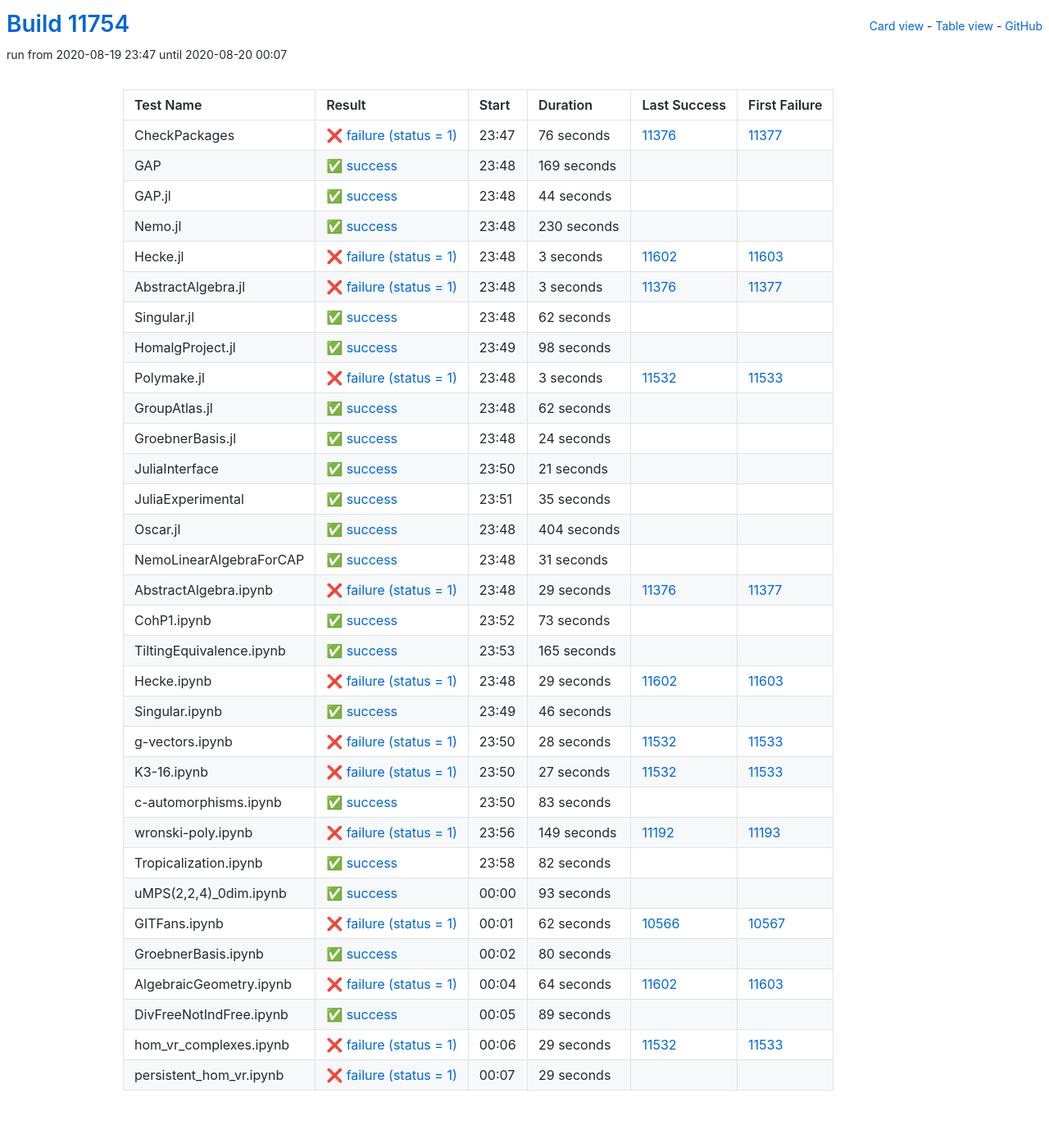
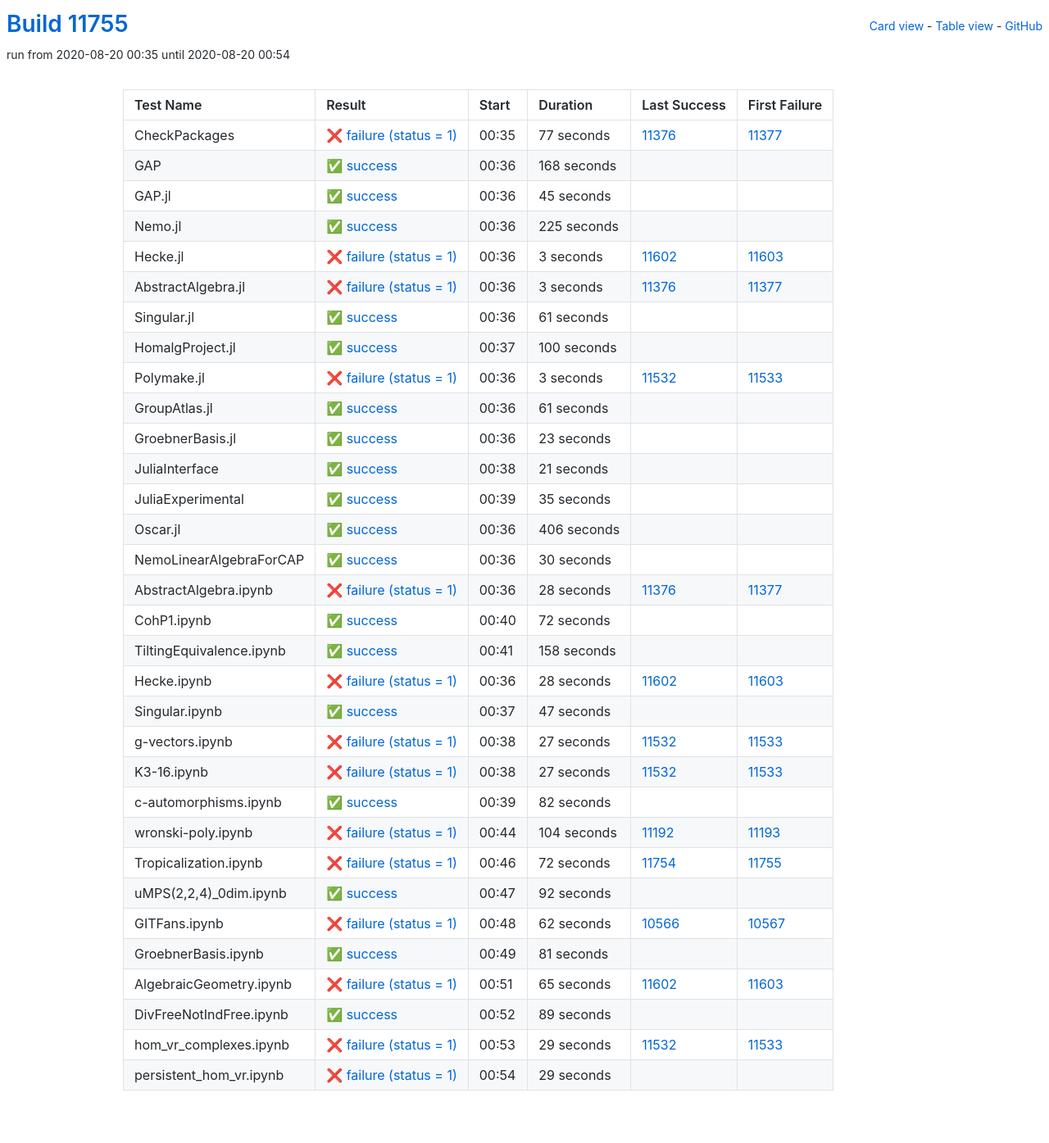
Before and after one commit to oscar-system/oscar-ci-status, a Jekyll site: the page built from table.html, in a window 1280 px wide. Shown: the whole page at 82% size. Built offline with Jekyll 4.4.1, drawn with Linux system fonts in a browser that asks for light colours.

Commit message:
Build #11755

```diff
--- a/_data/ci.yml
+++ b/_data/ci.yml
@@ -1,6 +1,6 @@
 ---
-build: 11754
-build_url: https://oscarci.mathematik.uni-kl.de/job/oscar/11754/
+build: 11755
+build_url: https://oscarci.mathematik.uni-kl.de/job/oscar/11755/
 job: oscar
 organization: oscar-system
 repo: oscar-ci-status
@@ -8,56 +8,56 @@
 tests:
 - name: CheckPackages
   id: checkpackages
-  log: https://oscarci.mathematik.uni-kl.de/job/oscar/11754/artifact/logs/build-11754/CheckPackages.log
-  start: 2020-08-19 23:47
+  log: https://oscarci.mathematik.uni-kl.de/job/oscar/11755/artifact/logs/build-11755/CheckPackages.log
+  start: 2020-08-20 00:35
   success: false
   exitcode: 1
   status: failure
-  duration: 76
+  duration: 77
   last_success: 11376
   last_success_url: https://oscarci.mathematik.uni-kl.de/job/oscar/11376/
   first_failure: 11377
   first_failure_url: https://oscarci.mathematik.uni-kl.de/job/oscar/11377/
 - name: GAP
   id: gap
-  log: https://oscarci.mathematik.uni-kl.de/job/oscar/11754/artifact/logs/build-11754/GAP.log
-  start: 2020-08-19 23:48
+  log: https://oscarci.mathematik.uni-kl.de/job/oscar/11755/artifact/logs/build-11755/GAP.log
+  start: 2020-08-20 00:36
   success: true
   exitcode: 0
   status: success
-  duration: 169
+  duration: 168
   last_success: false
   last_success_url:
   first_failure: false
   first_failure_url:
 - name: GAP.jl
   id: gap-jl
-  log: https://oscarci.mathematik.uni-kl.de/job/oscar/11754/artifact/logs/build-11754/GAP.jl.log
-  start: 2020-08-19 23:48
+  log: https://oscarci.mathematik.uni-kl.de/job/oscar/11755/artifact/logs/build-11755/GAP.jl.log
+  start: 2020-08-20 00:36
   success: true
   exitcode: 0
   status: success
-  duration: 44
+  duration: 45
   last_success: false
   last_success_url:
   first_failure: false
   first_failure_url:
 - name: Nemo.jl
   id: nemo-jl
-  log: https://oscarci.mathematik.uni-kl.de/job/oscar/11754/artifact/logs/build-11754/Nemo.jl.log
-  start: 2020-08-19 23:48
+  log: https://oscarci.mathematik.uni-kl.de/job/oscar/11755/artifact/logs/build-11755/Nemo.jl.log
+  start: 2020-08-20 00:36
   success: true
   exitcode: 0
   status: success
-  duration: 230
+  duration: 225
   last_success: false
   last_success_url:
   first_failure: false
   first_failure_url:
 - name: Hecke.jl
   id: hecke-jl
-  log: https://oscarci.mathematik.uni-kl.de/job/oscar/11754/artifact/logs/build-11754/Hecke.jl.log
-  start: 2020-08-19 23:48
+  log: https://oscarci.mathematik.uni-kl.de/job/oscar/11755/artifact/logs/build-11755/Hecke.jl.log
+  start: 2020-08-20 00:36
   success: false
   exitcode: 1
   status: failure
@@ -68,8 +68,8 @@
   first_failure_url: https://oscarci.mathematik.uni-kl.de/job/oscar/11603/
 - name: AbstractAlgebra.jl
   id: abstractalgebra-jl
-  log: https://oscarci.mathematik.uni-kl.de/job/oscar/11754/artifact/logs/build-11754/AbstractAlgebra.jl.log
-  start: 2020-08-19 23:48
+  log: https://oscarci.mathematik.uni-kl.de/job/oscar/11755/artifact/logs/build-11755/AbstractAlgebra.jl.log
+  start: 2020-08-20 00:36
   success: false
   exitcode: 1
   status: failure
@@ -80,32 +80,32 @@
   first_failure_url: https://oscarci.mathematik.uni-kl.de/job/oscar/11377/
 - name: Singular.jl
   id: singular-jl
-  log: https://oscarci.mathematik.uni-kl.de/job/oscar/11754/artifact/logs/build-11754/Singular.jl.log
-  start: 2020-08-19 23:48
+  log: https://oscarci.mathematik.uni-kl.de/job/oscar/11755/artifact/logs/build-11755/Singular.jl.log
+  start: 2020-08-20 00:36
   success: true
   exitcode: 0
   status: success
-  duration: 62
+  duration: 61
   last_success: false
   last_success_url:
   first_failure: false
   first_failure_url:
 - name: HomalgProject.jl
   id: homalgproject-jl
-  log: https://oscarci.mathematik.uni-kl.de/job/oscar/11754/artifact/logs/build-11754/HomalgProject.jl.log
-  start: 2020-08-19 23:49
+  log: https://oscarci.mathematik.uni-kl.de/job/oscar/11755/artifact/logs/build-11755/HomalgProject.jl.log
+  start: 2020-08-20 00:37
   success: true
   exitcode: 0
   status: success
-  duration: 98
+  duration: 100
   last_success: false
   last_success_url:
   first_failure: false
   first_failure_url:
 - name: Polymake.jl
   id: polymake-jl
-  log: https://oscarci.mathematik.uni-kl.de/job/oscar/11754/artifact/logs/build-11754/Polymake.jl.log
-  start: 2020-08-19 23:48
+  log: https://oscarci.mathematik.uni-kl.de/job/oscar/11755/artifact/logs/build-11755/Polymake.jl.log
+  start: 2020-08-20 00:36
   success: false
   exitcode: 1
   status: failure
@@ -116,32 +116,32 @@
   first_failure_url: https://oscarci.mathematik.uni-kl.de/job/oscar/11533/
 - name: GroupAtlas.jl
   id: groupatlas-jl
-  log: https://oscarci.mathematik.uni-kl.de/job/oscar/11754/artifact/logs/build-11754/GroupAtlas.jl.log
-  start: 2020-08-19 23:48
+  log: https://oscarci.mathematik.uni-kl.de/job/oscar/11755/artifact/logs/build-11755/GroupAtlas.jl.log
+  start: 2020-08-20 00:36
   success: true
   exitcode: 0
   status: success
-  duration: 62
+  duration: 61
   last_success: false
   last_success_url:
   first_failure: false
   first_failure_url:
 - name: GroebnerBasis.jl
   id: groebnerbasis-jl
-  log: https://oscarci.mathematik.uni-kl.de/job/oscar/11754/artifact/logs/build-11754/GroebnerBasis.jl.log
-  start: 2020-08-19 23:48
+  log: https://oscarci.mathematik.uni-kl.de/job/oscar/11755/artifact/logs/build-11755/GroebnerBasis.jl.log
+  start: 2020-08-20 00:36
   success: true
   exitcode: 0
   status: success
-  duration: 24
+  duration: 23
   last_success: false
   last_success_url:
   first_failure: false
   first_failure_url:
 - name: JuliaInterface
   id: juliainterface
-  log: https://oscarci.mathematik.uni-kl.de/job/oscar/11754/artifact/logs/build-11754/JuliaInterface.log
-  start: 2020-08-19 23:50
+  log: https://oscarci.mathematik.uni-kl.de/job/oscar/11755/artifact/logs/build-11755/JuliaInterface.log
+  start: 2020-08-20 00:38
   success: true
   exitcode: 0
   status: success
@@ -152,8 +152,8 @@
   first_failure_url:
 - name: JuliaExperimental
   id: juliaexperimental
-  log: https://oscarci.mathematik.uni-kl.de/job/oscar/11754/artifact/logs/build-11754/JuliaExperimental.log
-  start: 2020-08-19 23:51
+  log: https://oscarci.mathematik.uni-kl.de/job/oscar/11755/artifact/logs/build-11755/JuliaExperimental.log
+  start: 2020-08-20 00:39
   success: true
   exitcode: 0
   status: success
@@ -164,104 +164,104 @@
   first_failure_url:
 - name: Oscar.jl
   id: oscar-jl
-  log: https://oscarci.mathematik.uni-kl.de/job/oscar/11754/artifact/logs/build-11754/Oscar.jl.log
-  start: 2020-08-19 23:48
+  log: https://oscarci.mathematik.uni-kl.de/job/oscar/11755/artifact/logs/build-11755/Oscar.jl.log
+  start: 2020-08-20 00:36
   success: true
   exitcode: 0
   status: success
-  duration: 404
+  duration: 406
   last_success: false
   last_success_url:
   first_failure: false
   first_failure_url:
 - name: NemoLinearAlgebraForCAP
   id: nemolinearalgebraforcap
-  log: https://oscarci.mathematik.uni-kl.de/job/oscar/11754/artifact/logs/build-11754/NemoLinearAlgebraForCAP.log
-  start: 2020-08-19 23:48
+  log: https://oscarci.mathematik.uni-kl.de/job/oscar/11755/artifact/logs/build-11755/NemoLinearAlgebraForCAP.log
+  start: 2020-08-20 00:36
   success: true
   exitcode: 0
   status: success
-  duration: 31
+  duration: 30
   last_success: false
   last_success_url:
   first_failure: false
   first_failure_url:
 - name: AbstractAlgebra.ipynb
   id: abstractalgebra-ipynb
-  log: https://oscarci.mathematik.uni-kl.de/job/oscar/11754/artifact/logs/build-11754/AbstractAlgebra.ipynb.log
-  start: 2020-08-19 23:48
+  log: https://oscarci.mathematik.uni-kl.de/job/oscar/11755/artifact/logs/build-11755/AbstractAlgebra.ipynb.log
+  start: 2020-08-20 00:36
   success: false
   exitcode: 1
   status: failure
-  duration: 29
+  duration: 28
   last_success: 11376
   last_success_url: https://oscarci.mathematik.uni-kl.de/job/oscar/11376/
   first_failure: 11377
   first_failure_url: https://oscarci.mathematik.uni-kl.de/job/oscar/11377/
 - name: CohP1.ipynb
   id: cohp1-ipynb
-  log: https://oscarci.mathematik.uni-kl.de/job/oscar/11754/artifact/logs/build-11754/CohP1.ipynb.log
-  start: 2020-08-19 23:52
+  log: https://oscarci.mathematik.uni-kl.de/job/oscar/11755/artifact/logs/build-11755/CohP1.ipynb.log
+  start: 2020-08-20 00:40
   success: true
   exitcode: 0
   status: success
-  duration: 73
+  duration: 72
   last_success: false
   last_success_url:
   first_failure: false
   first_failure_url:
 - name: TiltingEquivalence.ipynb
   id: tiltingequivalence-ipynb
-  log: https://oscarci.mathematik.uni-kl.de/job/oscar/11754/artifact/logs/build-11754/TiltingEquivalence.ipynb.log
-  start: 2020-08-19 23:53
+  log: https://oscarci.mathematik.uni-kl.de/job/oscar/11755/artifact/logs/build-11755/TiltingEquivalence.ipynb.log
+  start: 2020-08-20 00:41
   success: true
   exitcode: 0
   status: success
-  duration: 165
+  duration: 158
   last_success: false
   last_success_url:
   first_failure: false
   first_failure_url:
 - name: Hecke.ipynb
   id: hecke-ipynb
-  log: https://oscarci.mathematik.uni-kl.de/job/oscar/11754/artifact/logs/build-11754/Hecke.ipynb.log
-  start: 2020-08-19 23:48
+  log: https://oscarci.mathematik.uni-kl.de/job/oscar/11755/artifact/logs/build-11755/Hecke.ipynb.log
+  start: 2020-08-20 00:36
   success: false
   exitcode: 1
   status: failure
-  duration: 29
+  duration: 28
   last_success: 11602
   last_success_url: https://oscarci.mathematik.uni-kl.de/job/oscar/11602/
   first_failure: 11603
   first_failure_url: https://oscarci.mathematik.uni-kl.de/job/oscar/11603/
 - name: Singular.ipynb
   id: singular-ipynb
-  log: https://oscarci.mathematik.uni-kl.de/job/oscar/11754/artifact/logs/build-11754/Singular.ipynb.log
-  start: 2020-08-19 23:49
+  log: https://oscarci.mathematik.uni-kl.de/job/oscar/11755/artifact/logs/build-11755/Singular.ipynb.log
+  start: 2020-08-20 00:37
   success: true
   exitcode: 0
   status: success
-  duration: 46
+  duration: 47
   last_success: false
   last_success_url:
   first_failure: false
   first_failure_url:
 - name: g-vectors.ipynb
   id: g-vectors-ipynb
-  log: https://oscarci.mathematik.uni-kl.de/job/oscar/11754/artifact/logs/build-11754/g-vectors.ipynb.log
-  start: 2020-08-19 23:50
+  log: https://oscarci.mathematik.uni-kl.de/job/oscar/11755/artifact/logs/build-11755/g-vectors.ipynb.log
+  start: 2020-08-20 00:38
   success: false
   exitcode: 1
   status: failure
-  duration: 28
+  duration: 27
   last_success: 11532
   last_success_url: https://oscarci.mathematik.uni-kl.de/job/oscar/11532/
   first_failure: 11533
   first_failure_url: https://oscarci.mathematik.uni-kl.de/job/oscar/11533/
 - name: K3-16.ipynb
   id: k3-16-ipynb
-  log: https://oscarci.mathematik.uni-kl.de/job/oscar/11754/artifact/logs/build-11754/K3-16.ipynb.log
-  start: 2020-08-19 23:50
+  log: https://oscarci.mathematik.uni-kl.de/job/oscar/11755/artifact/logs/build-11755/K3-16.ipynb.log
+  start: 2020-08-20 00:38
   success: false
   exitcode: 1
   status: failure
@@ -272,32 +272,8 @@
   first_failure_url: https://oscarci.mathematik.uni-kl.de/job/oscar/11533/
 - name: c-automorphisms.ipynb
   id: c-automorphisms-ipynb
-  log: https://oscarci.mathematik.uni-kl.de/job/oscar/11754/artifact/logs/build-11754/c-automorphisms.ipynb.log
-  start: 2020-08-19 23:50
-  success: true
-  exitcode: 0
-  status: success
-  duration: 83
-  last_success: false
-  last_success_url:
-  first_failure: false
-  first_failure_url:
-- name: wronski-poly.ipynb
-  id: wronski-poly-ipynb
-  log: https://oscarci.mathematik.uni-kl.de/job/oscar/11754/artifact/logs/build-11754/wronski-poly.ipynb.log
-  start: 2020-08-19 23:56
-  success: false
-  exitcode: 1
-  status: failure
-  duration: 149
-  last_success: 11192
-  last_success_url: https://oscarci.mathematik.uni-kl.de/job/oscar/11192/
-  first_failure: 11193
-  first_failure_url: https://oscarci.mathematik.uni-kl.de/job/oscar/11193/
-- name: Tropicalization.ipynb
-  id: tropicalization-ipynb
-  log: https://oscarci.mathematik.uni-kl.de/job/oscar/11754/artifact/logs/build-11754/Tropicalization.ipynb.log
-  start: 2020-08-19 23:58
+  log: https://oscarci.mathematik.uni-kl.de/job/oscar/11755/artifact/logs/build-11755/c-automorphisms.ipynb.log
+  start: 2020-08-20 00:39
   success: true
   exitcode: 0
   status: success
@@ -306,22 +282,46 @@
   last_success_url:
   first_failure: false
   first_failure_url:
+- name: wronski-poly.ipynb
+  id: wronski-poly-ipynb
+  log: https://oscarci.mathematik.uni-kl.de/job/oscar/11755/artifact/logs/build-11755/wronski-poly.ipynb.log
+  start: 2020-08-20 00:44
+  success: false
+  exitcode: 1
+  status: failure
+  duration: 104
+  last_success: 11192
+  last_success_url: https://oscarci.mathematik.uni-kl.de/job/oscar/11192/
+  first_failure: 11193
+  first_failure_url: https://oscarci.mathematik.uni-kl.de/job/oscar/11193/
+- name: Tropicalization.ipynb
+  id: tropicalization-ipynb
+  log: https://oscarci.mathematik.uni-kl.de/job/oscar/11755/artifact/logs/build-11755/Tropicalization.ipynb.log
+  start: 2020-08-20 00:46
+  success: false
+  exitcode: 1
+  status: failure
+  duration: 72
+  last_success: 11754
+  last_success_url: https://oscarci.mathematik.uni-kl.de/job/oscar/11754/
+  first_failure: 11755
+  first_failure_url: https://oscarci.mathematik.uni-kl.de/job/oscar/11755/
 - name: uMPS(2,2,4)_0dim.ipynb
   id: umps-2-2-4-0dim-ipynb
-  log: https://oscarci.mathematik.uni-kl.de/job/oscar/11754/artifact/logs/build-11754/uMPS-2-2-4-_0dim.ipynb.log
-  start: 2020-08-20 00:00
+  log: https://oscarci.mathematik.uni-kl.de/job/oscar/11755/artifact/logs/build-11755/uMPS-2-2-4-_0dim.ipynb.log
+  start: 2020-08-20 00:47
   success: true
   exitcode: 0
   status: success
-  duration: 93
+  duration: 92
   last_success: false
   last_success_url:
   first_failure: false
   first_failure_url:
 - name: GITFans.ipynb
   id: gitfans-ipynb
-  log: https://oscarci.mathematik.uni-kl.de/job/oscar/11754/artifact/logs/build-11754/GITFans.ipynb.log
-  start: 2020-08-20 00:01
+  log: https://oscarci.mathematik.uni-kl.de/job/oscar/11755/artifact/logs/build-11755/GITFans.ipynb.log
+  start: 2020-08-20 00:48
   success: false
   exitcode: 1
   status: failure
@@ -332,32 +332,32 @@
   first_failure_url: https://oscarci.mathematik.uni-kl.de/job/oscar/10567/
 - name: GroebnerBasis.ipynb
   id: groebnerbasis-ipynb
-  log: https://oscarci.mathematik.uni-kl.de/job/oscar/11754/artifact/logs/build-11754/GroebnerBasis.ipynb.log
-  start: 2020-08-20 00:02
+  log: https://oscarci.mathematik.uni-kl.de/job/oscar/11755/artifact/logs/build-11755/GroebnerBasis.ipynb.log
+  start: 2020-08-20 00:49
   success: true
   exitcode: 0
   status: success
-  duration: 80
+  duration: 81
   last_success: false
   last_success_url:
   first_failure: false
   first_failure_url:
 - name: AlgebraicGeometry.ipynb
   id: algebraicgeometry-ipynb
-  log: https://oscarci.mathematik.uni-kl.de/job/oscar/11754/artifact/logs/build-11754/AlgebraicGeometry.ipynb.log
-  start: 2020-08-20 00:04
+  log: https://oscarci.mathematik.uni-kl.de/job/oscar/11755/artifact/logs/build-11755/AlgebraicGeometry.ipynb.log
+  start: 2020-08-20 00:51
   success: false
   exitcode: 1
   status: failure
-  duration: 64
+  duration: 65
   last_success: 11602
   last_success_url: https://oscarci.mathematik.uni-kl.de/job/oscar/11602/
   first_failure: 11603
   first_failure_url: https://oscarci.mathematik.uni-kl.de/job/oscar/11603/
 - name: DivFreeNotIndFree.ipynb
   id: divfreenotindfree-ipynb
-  log: https://oscarci.mathematik.uni-kl.de/job/oscar/11754/artifact/logs/build-11754/DivFreeNotIndFree.ipynb.log
-  start: 2020-08-20 00:05
+  log: https://oscarci.mathematik.uni-kl.de/job/oscar/11755/artifact/logs/build-11755/DivFreeNotIndFree.ipynb.log
+  start: 2020-08-20 00:52
   success: true
   exitcode: 0
   status: success
@@ -368,8 +368,8 @@
   first_failure_url:
 - name: hom_vr_complexes.ipynb
   id: hom-vr-complexes-ipynb
-  log: https://oscarci.mathematik.uni-kl.de/job/oscar/11754/artifact/logs/build-11754/hom_vr_complexes.ipynb.log
-  start: 2020-08-20 00:06
+  log: https://oscarci.mathematik.uni-kl.de/job/oscar/11755/artifact/logs/build-11755/hom_vr_complexes.ipynb.log
+  start: 2020-08-20 00:53
   success: false
   exitcode: 1
   status: failure
@@ -380,8 +380,8 @@
   first_failure_url: https://oscarci.mathematik.uni-kl.de/job/oscar/11533/
 - name: persistent_hom_vr.ipynb
   id: persistent-hom-vr-ipynb
-  log: https://oscarci.mathematik.uni-kl.de/job/oscar/11754/artifact/logs/build-11754/persistent_hom_vr.ipynb.log
-  start: 2020-08-20 00:07
+  log: https://oscarci.mathematik.uni-kl.de/job/oscar/11755/artifact/logs/build-11755/persistent_hom_vr.ipynb.log
+  start: 2020-08-20 00:54
   success: false
   exitcode: 1
   status: failure
```
Also changed, not shown: README.md.
